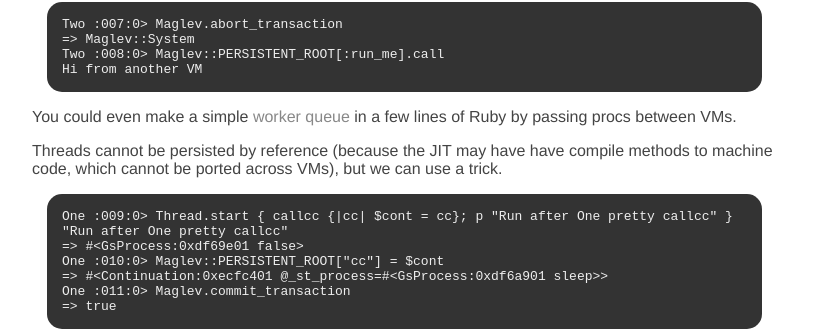
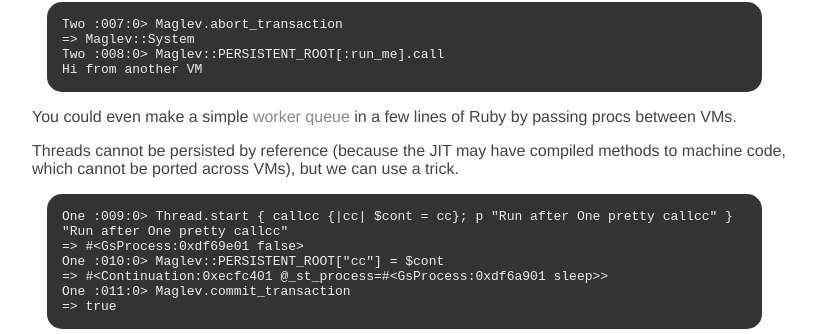
Before and after one commit to MagLev/maglev.github.com, a Jekyll site: the page built from docs/learn.markdown, in a window 1280 px wide and 900 px high, scrolled down 1663 px. Shown: the part 156-490 px from the top of the window, without its empty margins (178-994 px from the left). Built offline with Jekyll 4.4.1, drawn with Linux system fonts in a browser that asks for light colours.

Commit message:
Fix typo

```diff
--- a/docs/learn.markdown
+++ b/docs/learn.markdown
@@ -101,7 +101,7 @@
 passing procs between VMs.
 
 Threads cannot be persisted by reference (because the JIT may have
-have compile methods to machine code, which cannot be ported across
+compiled methods to machine code, which cannot be ported across
 VMs), but we can use a trick.
 
     One :009:0> Thread.start { callcc {|cc| $cont = cc}; p "Run after One pretty callcc" }
```
